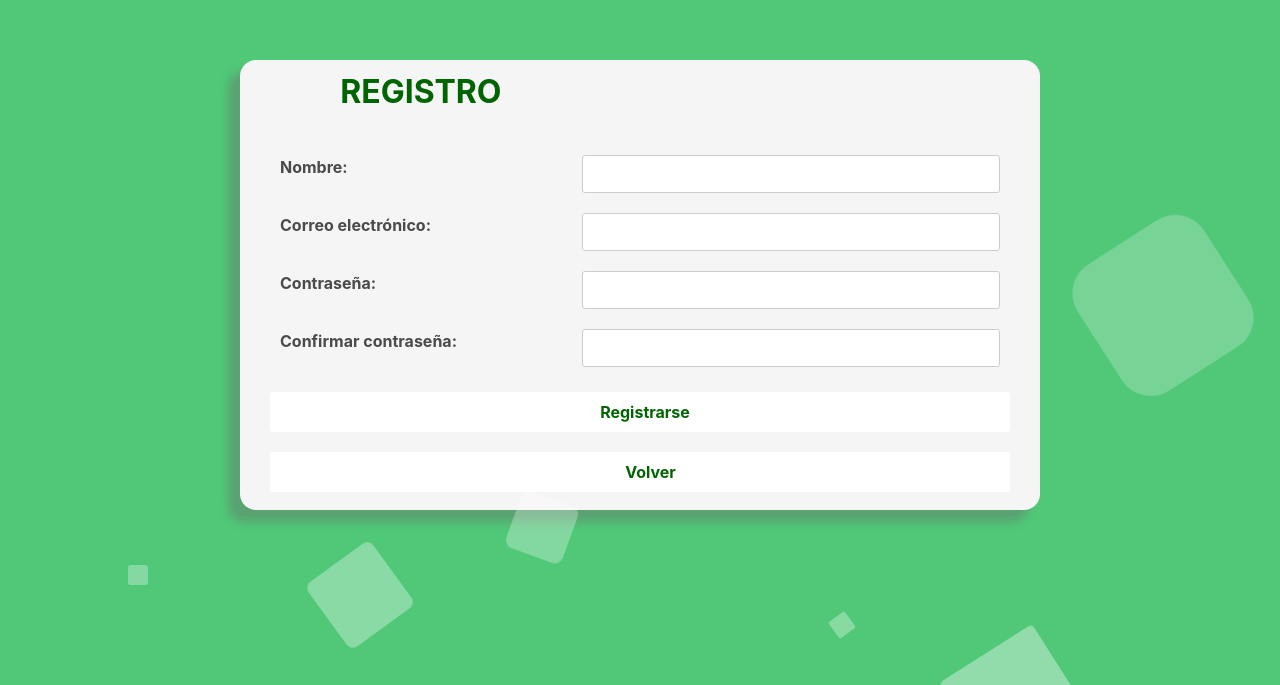
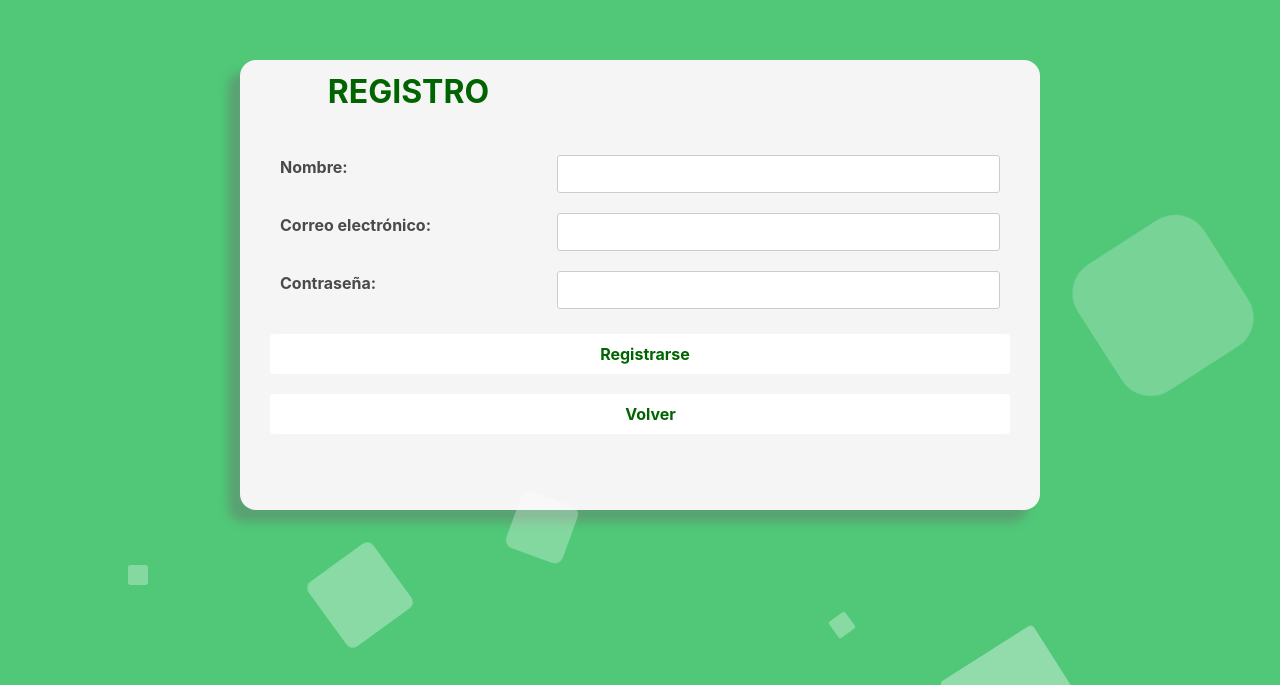
Before and after one commit to IsmaelPasalagua/jam_web, an Angular app: page /register in a window 1280 px wide. Shown: the part 115-800 px from the top of the page. Built offline with nearby package versions, Linux system fonts and the light colour scheme.

Commit message:
registro con api consumida

```diff
--- a/src/app/components/register/register.component.html
+++ b/src/app/components/register/register.component.html
@@ -17,23 +17,20 @@
         <h2>Registro</h2>
         <tr>
           <td class="tdRegister"><label class="labelRegister" for="name">Nombre:</label></td>
-          <td class="tdRegister"><input class="inputRegister" type="text" id="name" name="name"></td>
+          <td class="tdRegister"><input class="inputRegister" formControlName="username" type="text" id="name" name="name"></td>
         </tr>
         <tr>
           <td class="tdRegister"><label class="labelRegister" for="email">Correo electrónico:</label></td>
-          <td class="tdRegister"><input class="inputRegister" type="email" id="email" name="email"></td>
+          <td class="tdRegister"><input class="inputRegister" formControlName="email" type="email" id="email" name="email"></td>
         </tr>
         <tr>
           <td class="tdRegister"><label class="labelRegister" for="password">Contraseña:</label></td>
-          <td class="tdRegister"><input class="inputRegister" type="password" id="password" name="password"></td>
-        </tr>
-        <tr>
-          <td class="tdRegister"><label class="labelRegister" for="confirmPassword">Confirmar contraseña:</label></td>
-          <td class="tdRegister"><input class="inputRegister" type="password" id="confirmPassword"
-              name="confirmPassword"></td>
+          <td class="tdRegister"><input class="inputRegister" formControlName="password" type="password" id="password" name="password"></td>
         </tr>
       </table>
-      <button type="submit" class="buttonRegister btnRegister"><i class="btnRegister iRegister"></i>Registrarse</button>
+      <button type="submit" class="buttonRegister btnRegister"
+      [disabled]="!formRegister.valid" type="submit"
+      ><i class="btnRegister iRegister"></i>Registrarse</button>
 
       <button class="buttonBack" (click)="goBack()"><span class="btnBack"></span>Volver
 </button >
```
Also changed, not shown: 1 other file (tests, documents, lock files or other folders).
